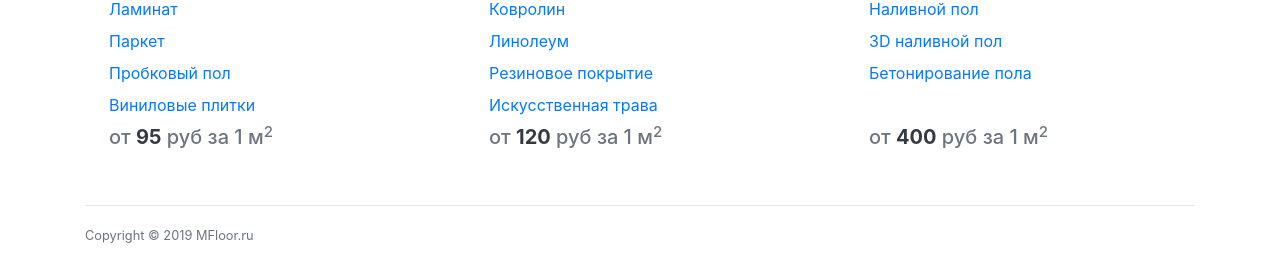
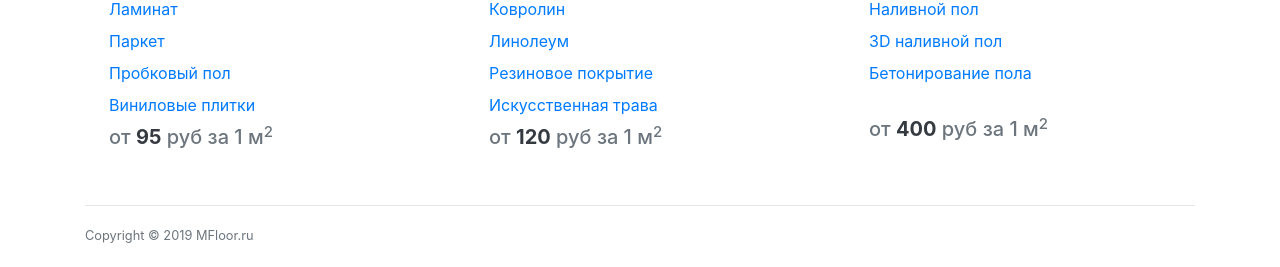
Before and after one commit to nskforward/MFloor, a Jekyll site: the page built from index.html, in a window 1280 px wide. Shown: the part 856-1123 px from the top of the page. Built offline with Jekyll 4.4.1, drawn with Linux system fonts in a browser that asks for light colours.

Commit message:
home page

```diff
--- a/index.html
+++ b/index.html
@@ -86,7 +86,7 @@
             <dd><a href="/article/mononaliv">Наливной пол</a></dd>
             <dd><a href="/article/thdnaliv">3D наливной пол</a></dd>
             <dd><a href="/article/beton">Бетонирование пола</a></dd>
-            <dd><br></dd>
+            <dd class="d-none d-md-inline"><br></dd>
             <dd>
                 <h5 class="text-secondary">от <b class="text-dark">400</b> руб за 1 м<sup>2</sup></h5>
             </dd>
```
